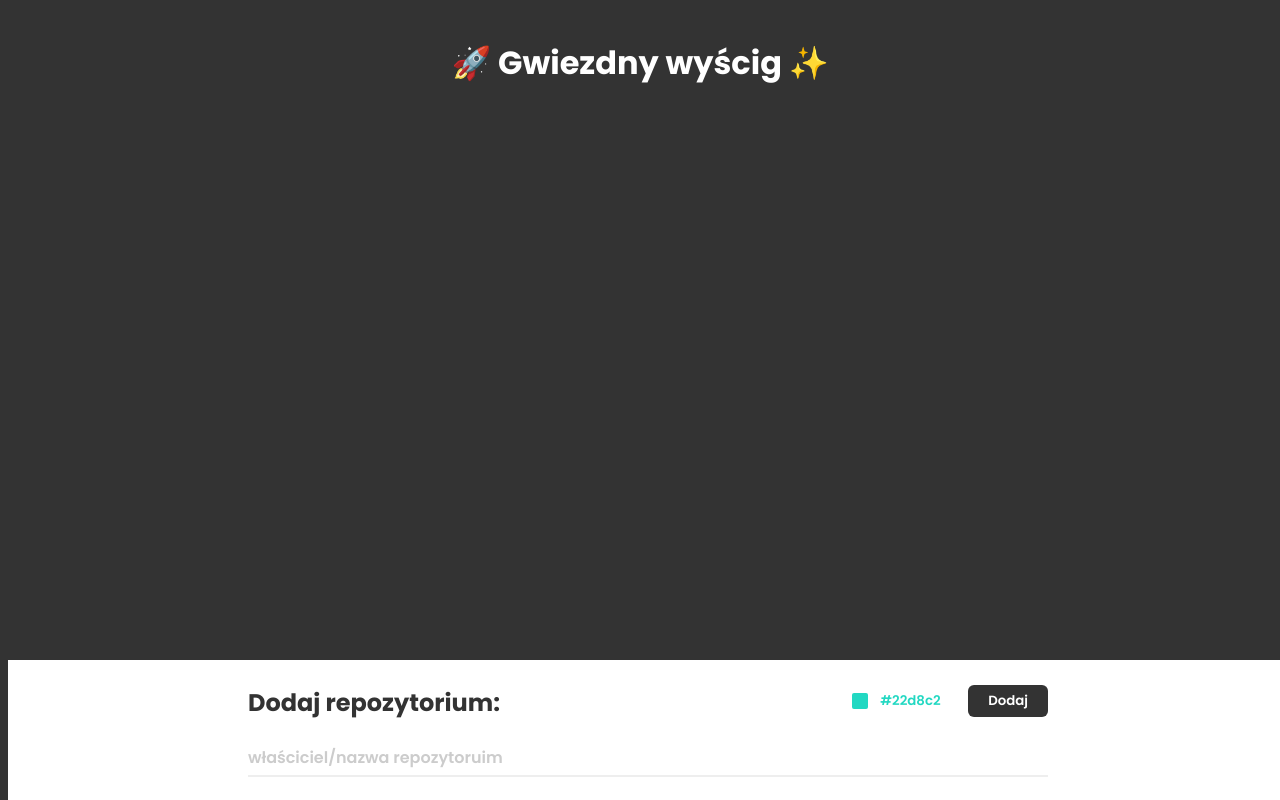
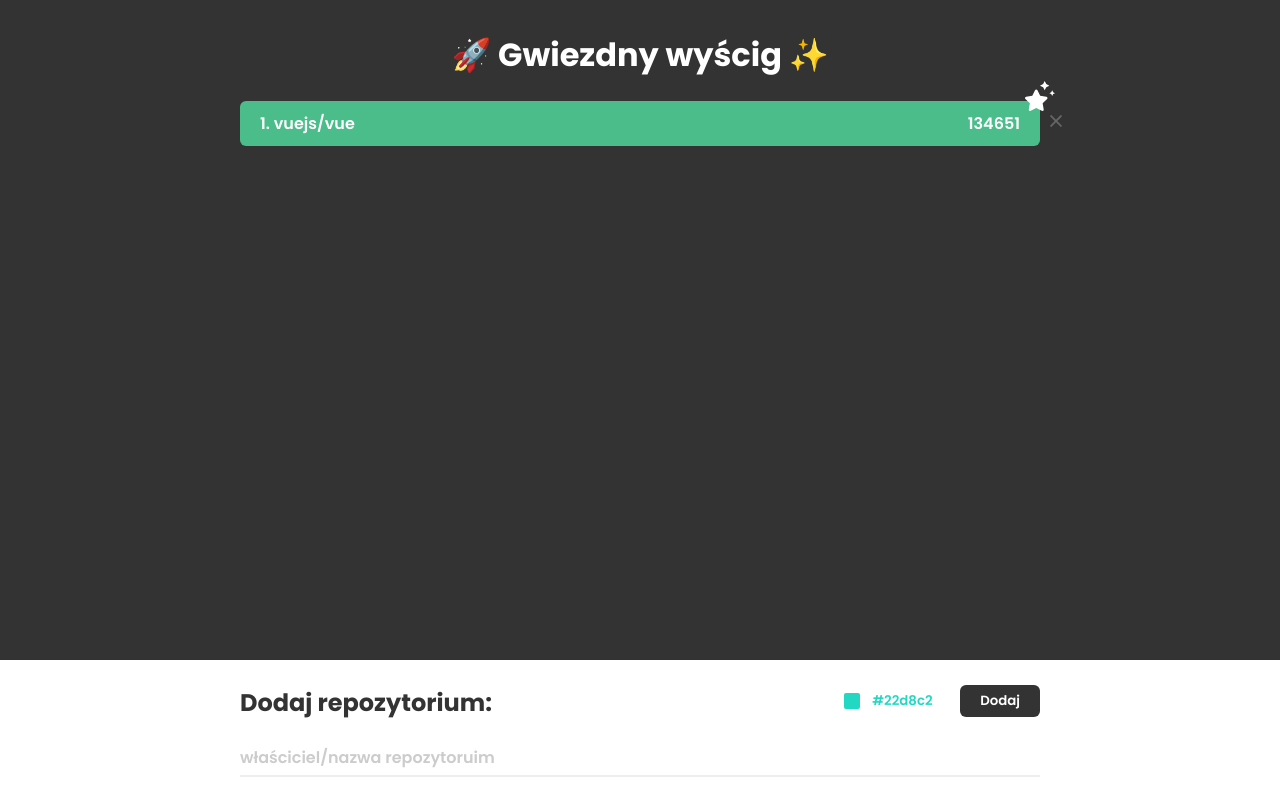
Before and after one commit to achodor/stellar-race, a Vue app: page / in a window 1280 px wide. Built offline with nearby package versions, Linux system fonts and the light colour scheme.

Commit message:
Create Ranking and Repo Component

```diff
--- a/src/App.vue
+++ b/src/App.vue
@@ -1,17 +1,20 @@
 <template>
   <div id="app">
     <h1>🚀 Gwiezdny wyścig ✨</h1>
+    <Ranking/>
     <AddForm/>
   </div>
 </template>
 
 <script>
   import AddForm from '@/components/AddForm.vue';
+  import Ranking from '@/views/Ranking.vue';
 
   export default {
     name: 'app',
     components: {
-      AddForm
+      AddForm,
+      Ranking
     }
   }
 </script>
@@ -28,6 +31,7 @@
   body {
     background: #333;
     color: white;
+    margin: 0 auto;
   }
 
   #app {
--- /dev/null
+++ b/src/components/Repo.vue
@@ -0,0 +1,50 @@
+<template>
+  <div class="repo">
+    <div class="repo-wrapper">
+      <span class="name">1. vuejs/vue</span>
+      <span class="stars">134651</span>
+    </div>
+    <img class="stars-svg" src="@/assets/stars.svg" alt="*">
+    <button class="repo-delete"><img src="@/assets/times.svg" alt="x"></button>
+  </div>
+</template>
+
+<script>
+  export default {
+    name: 'repo'
+  }
+</script>
+
+<style lang="scss" scoped>
+  .repo {
+    width: 100%;
+    position: relative;
+
+    .repo-wrapper {
+      width: 100%;
+      padding: 10px 20px;
+      background: #4BBD8A;
+      color: white;
+      display: flex;
+      justify-content: space-between;
+      border-radius: 6px;
+    }
+
+    .stars-svg {
+      position: absolute;
+      right: -15px;
+      top: -20px;
+    }
+
+    .repo-delete {
+      position: absolute;
+      left: calc(100% + 10px);
+      top: calc(50% - 10px);
+      background: none;
+      border: none;
+      cursor: pointer;
+      padding: 0;
+      outline: none;
+    }
+  }
+</style>
--- /dev/null
+++ b/src/views/Ranking.vue
@@ -0,0 +1,23 @@
+<template>
+  <div class="ranking">
+    <Repo/>
+  </div>
+</template>
+
+<script>
+  import Repo from '@/components/Repo.vue';
+
+  export default {
+    name: 'ranking',
+    components: {
+      Repo
+    }
+  }
+</script>
+
+<style lang="scss" scoped>
+  .ranking {
+    width: 800px;
+    margin: 0 auto;
+  }
+</style>
```
Also changed, not shown: src/assets/stars.svg (added), src/assets/times.svg (added).
